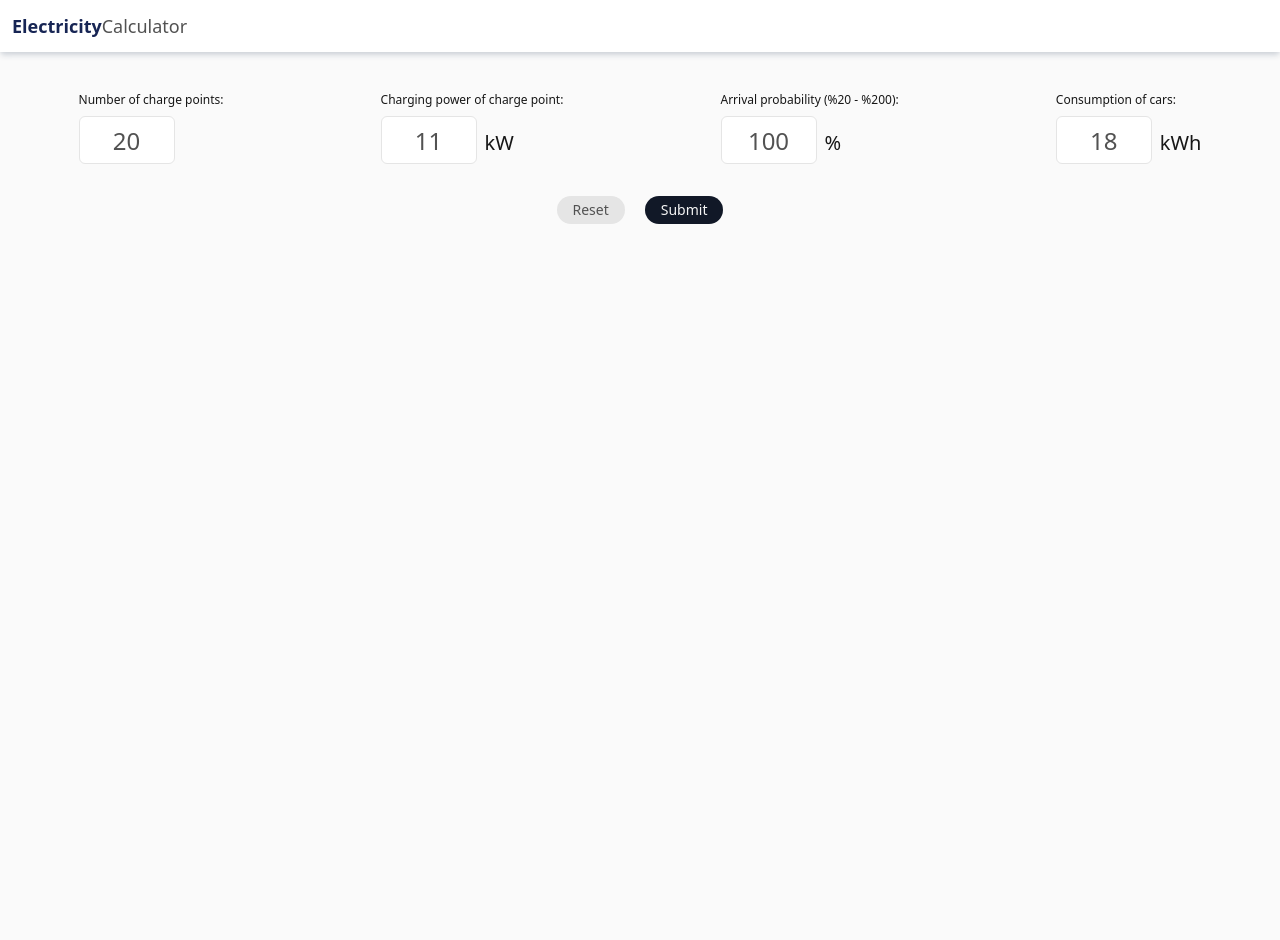
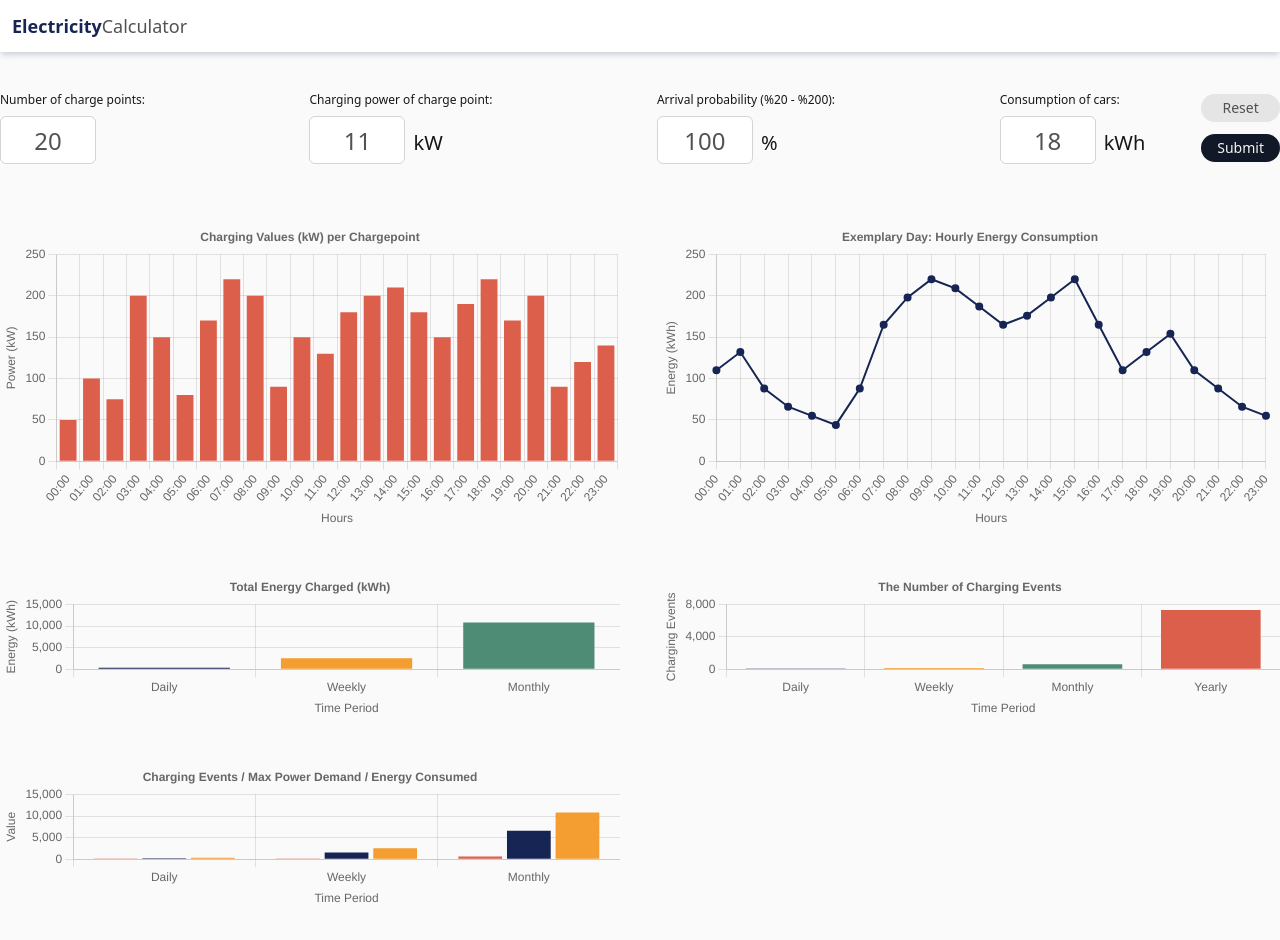
Before and after one commit to ecemac/electricity-calculator, a React (Create React App) app: page / in a window 1280 px wide. Both pictures are taken after a click on the button "Submit". Shown: the top 940 px of the page. Before the commit the page ends 800 px from the top, so only its background shows below. Built offline with nearby package versions, Linux system fonts and the light colour scheme.

Commit message:
feat: charts created

```diff
--- a/package.json
+++ b/package.json
@@ -10,7 +10,9 @@
     "@types/node": "^16.18.121",
     "@types/react": "^18.3.12",
     "@types/react-dom": "^18.3.1",
+    "chart.js": "^4.4.7",
     "react": "^18.3.1",
+    "react-chartjs-2": "^5.2.0",
     "react-dom": "^18.3.1",
     "react-scripts": "5.0.1",
     "typescript": "^4.9.5",
--- a/src/components/Form.tsx
+++ b/src/components/Form.tsx
@@ -1,4 +1,12 @@
 import React, { useState } from 'react';
+import { Results } from './Results';
+
+type InitialStateType = {
+  chargePoints: number;
+  chargingPower: number;
+  arrivalProbability: number;
+  carConsumption: number;
+};
 
 export const Form = () => {
   const initialState = {
@@ -7,13 +15,17 @@ export const Form = () => {
     arrivalProbability: 100,
     carConsumption: 18,
   };
-  const [userInput, setUserInput] = useState(initialState);
+  const [
+    { chargePoints, chargingPower, arrivalProbability, carConsumption },
+    setUserInput,
+  ] = useState<InitialStateType>(initialState);
   const [arrivalProbabilityError, setArrivalProbabilityError] = useState(false);
+  const [submitSuccess, setSubmitSuccess] = useState(false);
 
   const inputContainerStyle = 'flex flex-col';
   const labelStyle = 'text-xs mb-2 text-neutral-900';
   const inputStyle =
-    'rounded-md py-2 px-6 mr-2 text-2xl h-12 text-neutral-600 w-24 text-center border border-neutral-200';
+    'rounded-md py-2 px-6 mr-2 text-2xl h-12 text-neutral-600 w-24 text-center border border-neutral-300';
   const spanStyle = 'text-xl text-neutral-900';
 
   const handleOnChange = (e: React.ChangeEvent<HTMLInputElement>) => {
@@ -26,25 +38,27 @@ export const Form = () => {
 
   const handleOnSubmit = (e: React.FormEvent<HTMLFormElement>) => {
     e.preventDefault();
-    if (
-      userInput.arrivalProbability < 20 ||
-      userInput.arrivalProbability > 200
-    ) {
+    if (arrivalProbability < 20 || arrivalProbability > 200) {
       setArrivalProbabilityError(true);
     } else {
       setArrivalProbabilityError(false);
-      alert('Success');
+      setSubmitSuccess(true);
     }
   };
 
   const handleReset = (e: React.MouseEvent<HTMLButtonElement, MouseEvent>) => {
     e.preventDefault();
+    setSubmitSuccess(false);
     setUserInput({ ...initialState });
   };
 
   return (
-    <form onSubmit={handleOnSubmit} className="flex flex-col">
-      <div className="flex justify-around mb-8">
+    <>
+      <form
+        onSubmit={handleOnSubmit}
+        className="flex justify-between items-center gap-14"
+      >
+        <div className="flex justify-between w-full">
           <div className={inputContainerStyle}>
             <label htmlFor="chargePoints" className={labelStyle}>
               Number of charge points:
@@ -52,7 +66,7 @@ export const Form = () => {
             <input
               type="number"
               name="chargePoints"
-            value={userInput.chargePoints}
+              value={chargePoints}
               onChange={handleOnChange}
               className={inputStyle}
             />
@@ -65,7 +79,7 @@ export const Form = () => {
               <input
                 type="number"
                 name="chargingPower"
-              value={userInput.chargingPower}
+                value={chargingPower}
                 onChange={handleOnChange}
                 className={inputStyle}
               />
@@ -81,7 +95,7 @@ export const Form = () => {
               <input
                 type="number"
                 name="arrivalProbability"
-              value={userInput.arrivalProbability}
+                value={arrivalProbability}
                 onChange={handleOnChange}
                 className={inputStyle}
               />
@@ -101,7 +115,7 @@ export const Form = () => {
               <input
                 type="number"
                 name="carConsumption"
-              value={userInput.carConsumption}
+                value={carConsumption}
                 onChange={handleOnChange}
                 className={inputStyle}
               />
@@ -109,11 +123,11 @@ export const Form = () => {
             </div>
           </div>
         </div>
-      <div className="self-center">
+        <div className="flex flex-col">
           <button
             type="reset"
             onClick={handleReset}
-          className="text-sm font-medium rounded-full bg-neutral-200 text-neutral-600 px-4 py-1 mr-5"
+            className="text-sm font-medium rounded-full bg-neutral-200 text-neutral-600 px-4 py-1 mb-3"
           >
             Reset
           </button>
@@ -125,5 +139,7 @@ export const Form = () => {
           </button>
         </div>
       </form>
+      <Results submitSuccess={submitSuccess} />
+    </>
   );
 };
--- /dev/null
+++ b/src/components/Results.tsx
@@ -0,0 +1,20 @@
+import React from 'react';
+import { ChargingValues } from './charts/ChargingValues';
+import { ExamplaryDay } from './charts/ExamplaryDay';
+import { TotalEnergy } from './charts/TotalEnergy';
+import { ChargingEvents } from './charts/ChargingEvents';
+import { ChargingMetrics } from './charts/ChargingMetrics';
+
+export const Results = ({ submitSuccess }: { submitSuccess: boolean }) => (
+  <>
+    {submitSuccess && (
+      <div className="mt-14 grid grid-cols-1 md:grid-cols-2 gap-10">
+        <ChargingValues />
+        <ExamplaryDay />
+        <TotalEnergy />
+        <ChargingEvents />
+        <ChargingMetrics />
+      </div>
+    )}
+  </>
+);
--- /dev/null
+++ b/src/components/charts/ChargingEvents.tsx
@@ -0,0 +1,62 @@
+import React from 'react';
+import { Bar } from 'react-chartjs-2';
+import {
+  Chart as ChartJS,
+  BarElement,
+  CategoryScale,
+  LinearScale,
+  Tooltip,
+  Title,
+} from 'chart.js';
+import { chargingEventsData } from '../../helpers/dummyData';
+
+ChartJS.register(CategoryScale, LinearScale, BarElement, Tooltip, Title);
+
+export const ChargingEvents = () => {
+  const data = {
+    labels: chargingEventsData.map((data) => data.period),
+    datasets: [
+      {
+        label: 'Charging Events',
+        data: chargingEventsData.map((data) => data.events),
+        backgroundColor: ['#172554', '#F49D31', '#4F8C76', '#DC5F4C'],
+      },
+    ],
+  };
+
+  const options = {
+    responsive: true,
+    maintainAspectRatio: false,
+    plugins: {
+      title: {
+        display: true,
+        text: 'The Number of Charging Events',
+        font: { size: 12 },
+      },
+      legend: {
+        display: false,
+      },
+    },
+    scales: {
+      x: {
+        title: {
+          display: true,
+          text: 'Time Period',
+        },
+      },
+      y: {
+        title: {
+          display: true,
+          text: 'Charging Events',
+        },
+        beginAtZero: true,
+      },
+    },
+  };
+
+  return (
+    <div>
+      <Bar data={data} options={options} />
+    </div>
+  );
+};
--- /dev/null
+++ b/src/components/charts/ChargingMetrics.tsx
@@ -0,0 +1,76 @@
+import React from 'react';
+import { Bar } from 'react-chartjs-2';
+import {
+  Chart as ChartJS,
+  BarElement,
+  CategoryScale,
+  LinearScale,
+  Tooltip,
+  Title,
+} from 'chart.js';
+
+ChartJS.register(CategoryScale, LinearScale, BarElement, Tooltip, Title);
+
+// The amount of charging events / actual max power demand / energy consumed per day/week/month
+// Numbers are calculated according to:
+// charging points/arrival probability (20/100%=20)
+// chargin power (11kW)
+// and car consumption (18kWh)
+export const ChargingMetrics = () => {
+  const data = {
+    labels: ['Daily', 'Weekly', 'Monthly'],
+    datasets: [
+      {
+        label: 'Charging Events',
+        data: [20, 140, 600],
+        backgroundColor: '#DC5F4C',
+      },
+      {
+        label: 'Max Power Demand (kW)',
+        data: [220, 1540, 6600],
+        backgroundColor: '#172554',
+      },
+      {
+        label: 'Energy Consumed (kWh)',
+        data: [360, 2520, 10800],
+        backgroundColor: '#F49D31',
+      },
+    ],
+  };
+
+  const options = {
+    responsive: true,
+    maintainAspectRatio: false,
+    plugins: {
+      title: {
+        display: true,
+        text: 'Charging Events / Max Power Demand / Energy Consumed',
+        font: { size: 12 },
+      },
+      legend: {
+        display: true,
+      },
+    },
+    scales: {
+      x: {
+        title: {
+          display: true,
+          text: 'Time Period',
+        },
+      },
+      y: {
+        title: {
+          display: true,
+          text: 'Value',
+        },
+        beginAtZero: true,
+      },
+    },
+  };
+
+  return (
+    <div>
+      <Bar data={data} options={options} />
+    </div>
+  );
+};
--- /dev/null
+++ b/src/components/charts/ChargingValues.tsx
@@ -0,0 +1,62 @@
+import React from 'react';
+import { Bar } from 'react-chartjs-2';
+import {
+  Chart as ChartJS,
+  BarElement,
+  CategoryScale,
+  LinearScale,
+  Tooltip,
+  Title,
+} from 'chart.js';
+import { hourlyData } from '../../helpers/dummyData';
+
+ChartJS.register(CategoryScale, LinearScale, BarElement, Tooltip, Title);
+
+// Total charging power per hour
+export const ChargingValues = () => {
+  const data = {
+    labels: hourlyData.map((data) => data.hour),
+    datasets: [
+      {
+        label: 'Total Power (kW)',
+        data: hourlyData.map((data) => data.totalPower),
+        backgroundColor: '#DC5F4C',
+      },
+    ],
+  };
+
+  const options = {
+    responsive: true,
+    plugins: {
+      title: {
+        display: true,
+        text: 'Charging Values (kW) per Chargepoint',
+        font: { size: 12 },
+      },
+      legend: {
+        display: false,
+      },
+    },
+    scales: {
+      x: {
+        title: {
+          display: true,
+          text: 'Hours',
+        },
+      },
+      y: {
+        title: {
+          display: true,
+          text: 'Power (kW)',
+        },
+        beginAtZero: true,
+      },
+    },
+  };
+
+  return (
+    <div>
+      <Bar data={data} options={options} />
+    </div>
+  );
+};
--- /dev/null
+++ b/src/components/charts/ExamplaryDay.tsx
@@ -0,0 +1,79 @@
+import React from 'react';
+import { Line } from 'react-chartjs-2';
+import {
+  Chart as ChartJS,
+  LineElement,
+  CategoryScale,
+  LinearScale,
+  Tooltip,
+  Title,
+  PointElement,
+} from 'chart.js';
+import { hourlyData, CHARGING_POWER } from '../../helpers/dummyData';
+
+ChartJS.register(
+  CategoryScale,
+  LinearScale,
+  LineElement,
+  PointElement,
+  Tooltip,
+  Title,
+);
+
+// Hourly energy consumption
+export const ExamplaryDay = () => {
+  const energyData = hourlyData.map((data) => ({
+    hour: data.hour,
+    totalEnergy: data.usedChargePoints * CHARGING_POWER,
+  }));
+
+  const data = {
+    labels: energyData.map((data) => data.hour),
+    datasets: [
+      {
+        label: 'Energy Consumed (kWh)',
+        data: energyData.map((data) => data.totalEnergy),
+        borderColor: '#172554',
+        backgroundColor: '#172554',
+        borderWidth: 2,
+        pointRadius: 3,
+      },
+    ],
+  };
+
+  const options = {
+    responsive: true,
+    maintainAspectRatio: false,
+    plugins: {
+      title: {
+        display: true,
+        text: 'Exemplary Day: Hourly Energy Consumption',
+        font: { size: 12 },
+      },
+      legend: {
+        display: false,
+      },
+    },
+    scales: {
+      x: {
+        title: {
+          display: true,
+          text: 'Hours',
+        },
+      },
+      y: {
+        title: {
+          display: true,
+          text: 'Energy (kWh)',
+        },
+        beginAtZero: true,
+      },
+    },
+  };
+
+  return (
+    <div>
+      <Line data={data} options={options} />
+    </div>
+  );
+};
--- /dev/null
+++ b/src/components/charts/TotalEnergy.tsx
@@ -0,0 +1,62 @@
+import React from 'react';
+import { Bar } from 'react-chartjs-2';
+import {
+  Chart as ChartJS,
+  BarElement,
+  CategoryScale,
+  LinearScale,
+  Tooltip,
+  Title,
+} from 'chart.js';
+
+ChartJS.register(CategoryScale, LinearScale, BarElement, Tooltip, Title);
+
+// Daily, weekly and monthly total energy
+export const TotalEnergy = () => {
+  const data = {
+    labels: ['Daily', 'Weekly', 'Monthly'],
+    datasets: [
+      {
+        label: 'Total Energy Charged (kWh)',
+        data: [360, 2520, 10800], // 20*18=360kWh, 360*7=2520kWh, 360*30=10800kWh
+        backgroundColor: ['#172554', '#F49D31', '#4F8C76'],
+      },
+    ],
+  };
+
+  const options = {
+    responsive: true,
+    maintainAspectRatio: false,
+    plugins: {
+      title: {
+        display: true,
+        text: 'Total Energy Charged (kWh)',
+        font: { size: 12 },
+      },
+      legend: {
+        display: false,
+      },
+    },
+    scales: {
+      x: {
+        title: {
+          display: true,
+          text: 'Time Period',
+        },
+      },
+      y: {
+        title: {
+          display: true,
+          text: 'Energy (kWh)',
+        },
+        beginAtZero: true,
+      },
+    },
+  };
+
+  return (
+    <div>
+      <Bar data={data} options={options} />
+    </div>
+  );
+};
--- /dev/null
+++ b/src/helpers/dummyData.ts
@@ -0,0 +1,38 @@
+export const CHARGE_POINTS = 20;
+export const CHARGING_POWER = 11;
+export const ARRIVAL_PROBABILITY = 100;
+export const CAR_CONSUMPTION = 18;
+
+export const hourlyData = [
+  { hour: '00:00', totalPower: 50, usedChargePoints: 10 },
+  { hour: '01:00', totalPower: 100, usedChargePoints: 12 },
+  { hour: '02:00', totalPower: 75, usedChargePoints: 8 },
+  { hour: '03:00', totalPower: 200, usedChargePoints: 6 },
+  { hour: '04:00', totalPower: 150, usedChargePoints: 5 },
+  { hour: '05:00', totalPower: 80, usedChargePoints: 4 },
+  { hour: '06:00', totalPower: 170, usedChargePoints: 8 },
+  { hour: '07:00', totalPower: 220, usedChargePoints: 15 },
+  { hour: '08:00', totalPower: 200, usedChargePoints: 18 },
+  { hour: '09:00', totalPower: 90, usedChargePoints: 20 },
+  { hour: '10:00', totalPower: 150, usedChargePoints: 19 },
+  { hour: '11:00', totalPower: 130, usedChargePoints: 17 },
+  { hour: '12:00', totalPower: 180, usedChargePoints: 15 },
+  { hour: '13:00', totalPower: 200, usedChargePoints: 16 },
+  { hour: '14:00', totalPower: 210, usedChargePoints: 18 },
+  { hour: '15:00', totalPower: 180, usedChargePoints: 20 },
+  { hour: '16:00', totalPower: 150, usedChargePoints: 15 },
+  { hour: '17:00', totalPower: 190, usedChargePoints: 10 },
+  { hour: '18:00', totalPower: 220, usedChargePoints: 12 },
+  { hour: '19:00', totalPower: 170, usedChargePoints: 14 },
+  { hour: '20:00', totalPower: 200, usedChargePoints: 10 },
+  { hour: '21:00', totalPower: 90, usedChargePoints: 8 },
+  { hour: '22:00', totalPower: 120, usedChargePoints: 6 },
+  { hour: '23:00', totalPower: 140, usedChargePoints: 5 },
+];
+
+export const chargingEventsData = [
+  { period: 'Daily', events: 20 },
+  { period: 'Weekly', events: 140 }, // 20*7
+  { period: 'Monthly', events: 600 }, // 20*30
+  { period: 'Yearly', events: 7300 }, // 20*365
+];
```
Also changed, not shown: 1 other file (tests, documents, lock files or other folders). Lines whose indentation alone changed are shown as unchanged.
